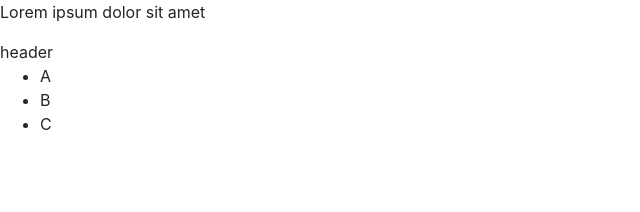
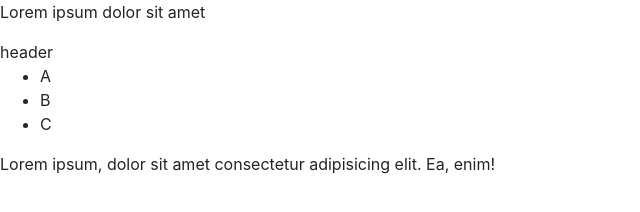
Before and after one commit to binhnguuyen/BC53_GitDEMO_NguyenLeTieuBinh, a plain HTML site: page bootstrapCapstone/index.html in a window 1280 px wide. Shown: the whole page, without its empty margins (0-640 px from the left). Drawn offline with nearby package versions, Linux system fonts and the light colour scheme.

Commit message:
add footer

```diff
--- a/bootstrapCapstone/index.html
+++ b/bootstrapCapstone/index.html
@@ -23,6 +23,10 @@
         <li>B</li>
         <li>C</li>
     </ul>
+
+    <section class="footer">
+        <p>Lorem ipsum, dolor sit amet consectetur adipisicing elit. Ea, enim!</p>
+    </section>
     <!-- Optional JavaScript -->
     <!-- jQuery first, then Popper.js, then Bootstrap JS -->
     <script src="https://code.jquery.com/jquery-3.3.1.slim.min.js"
```
